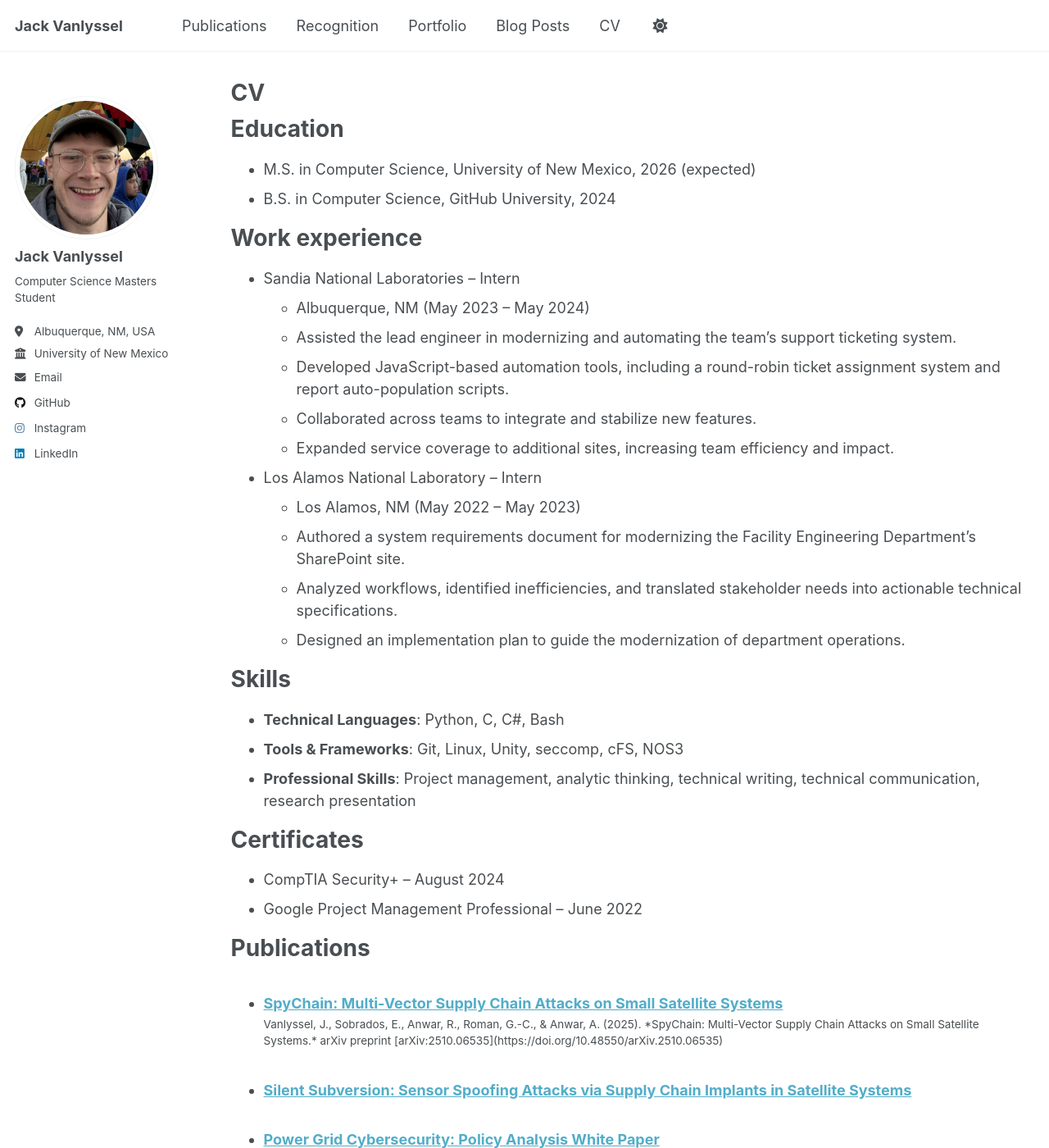
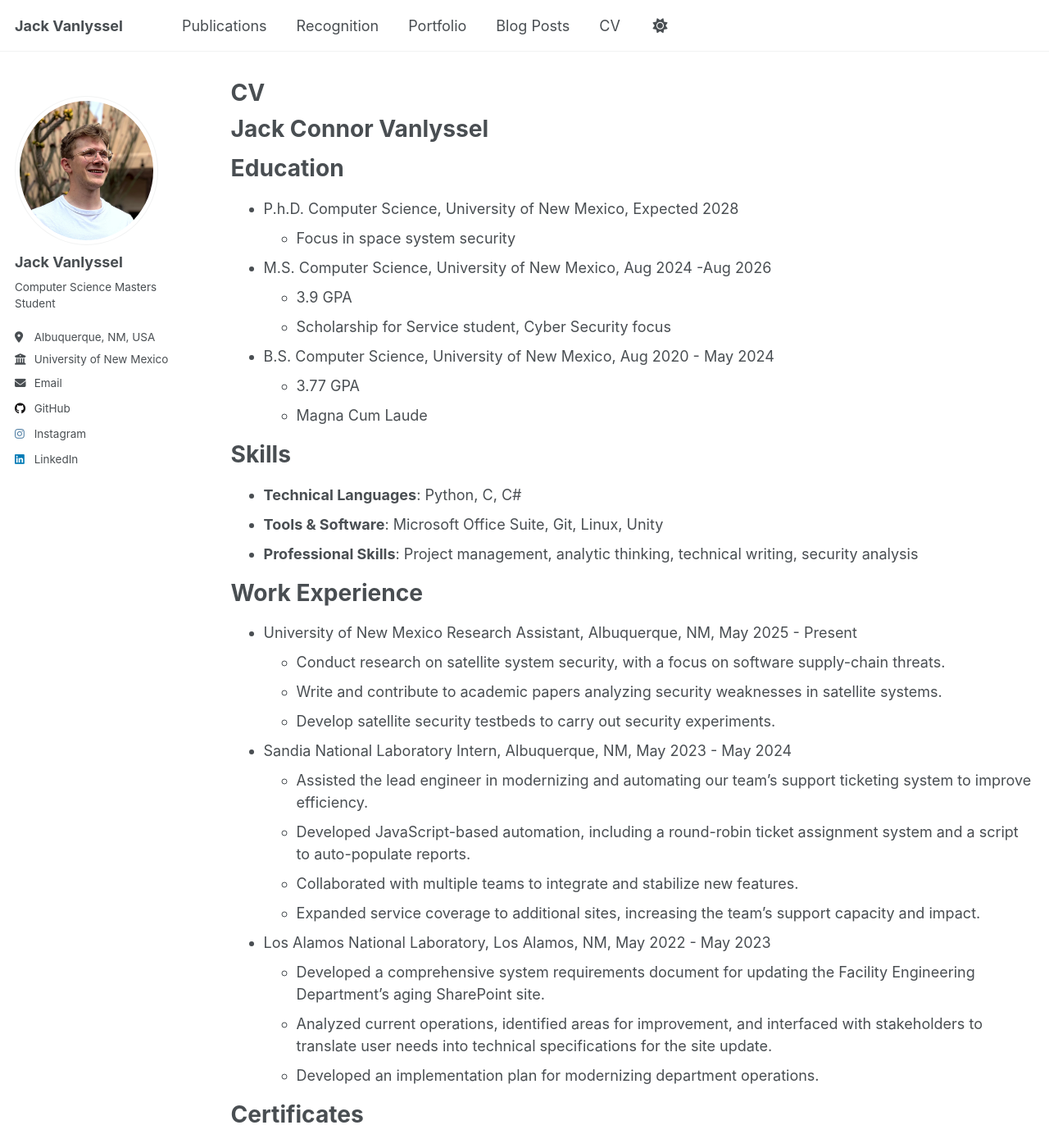
Before and after one commit to jcvanly/jcvanly.github.io, a Jekyll site: the page built from _pages/cv.md, in a window 1280 px wide and 1400 px high. Shown: the whole window at 82% size. Built offline with Jekyll 4.4.1, drawn with Linux system fonts in a browser that asks for light colours; a script that is not in the unit is left out; some of the changed text lies outside the part shown.

Commit message:
website update

```diff
--- /dev/null
+++ b/CNAME
@@ -0,0 +1 @@
+jackvanlyssel.com
--- a/_config.yml
+++ b/_config.yml
@@ -13,7 +13,7 @@ title                    : "Jack Vanlyssel"
 title_separator          : "-"
 name                     : &name "Jack Vanlyssel"
 description              : &description "Computer Science Masters Student"
-url                      : https://jcvanly.github.io # the base hostname & protocol for your site e.g. "https://[your GitHub username].github.io" or if you already have some other page hosted on Github then use "https://[your GitHub username].github.io/[Your Repo Name]"
+url                      : https://jackvanlyssel.com # the base hostname & protocol for your site e.g. "https://[your GitHub username].github.io" or if you already have some other page hosted on Github then use "https://[your GitHub username].github.io/[Your Repo Name]"
 baseurl                  : "" # the subpath of your site, e.g. "/blog"
 repository               : "jcvanly/jcvanly.github.io"
 
@@ -22,7 +22,7 @@ repository               : "jcvanly/jcvanly.github.io"
 #               Additional customization can be done by editing /_includes/author-profile.html
 author:
   # Biographic information
-  avatar           : "IMG_9700.jpg" # filename of avatar image placed in /images/, e.g. "avatar.png"
+  avatar           : "face.webp" # filename of avatar image placed in /images/, e.g. "avatar.png"
   name             : "Jack Vanlyssel" # Name of the author
   pronouns         : # example: "she/her"
   bio              : "Computer Science Masters Student"
--- a/_pages/cv.md
+++ b/_pages/cv.md
@@ -9,62 +9,84 @@ redirect_from:
 
 {% include base_path %}
 
+Jack Connor Vanlyssel
+=====================
+
 Education
-======
-* M.S. in Computer Science, University of New Mexico, 2026 (expected)
-* B.S. in Computer Science, GitHub University, 2024
-
-Work experience
-======
-* Sandia National Laboratories – Intern
-  * Albuquerque, NM  (May 2023 – May 2024)
-  * Assisted the lead engineer in modernizing and automating the team’s support ticketing system.
-  * Developed JavaScript-based automation tools, including a round-robin ticket assignment system and report auto-population scripts.
-  * Collaborated across teams to integrate and stabilize new features.
-  * Expanded service coverage to additional sites, increasing team efficiency and impact.
-
-* Los Alamos National Laboratory – Intern
-  * Los Alamos, NM  (May 2022 – May 2023)
-  * Authored a system requirements document for modernizing the Facility Engineering Department’s SharePoint site.
-  * Analyzed workflows, identified inefficiencies, and translated stakeholder needs into actionable technical specifications.
-  * Designed an implementation plan to guide the modernization of department operations.
+=========
+* P.h.D. Computer Science, University of New Mexico, Expected 2028
+  * Focus in space system security
+* M.S. Computer Science, University of New Mexico, Aug 2024 -Aug 2026
+  * 3.9 GPA
+  * Scholarship for Service student, Cyber Security focus
+* B.S. Computer Science, University of New Mexico, Aug 2020 - May 2024
+  * 3.77 GPA
+  * Magna Cum Laude
 
 Skills
 ======
-* **Technical Languages**: Python, C, C#, Bash
-* **Tools & Frameworks**: Git, Linux, Unity, seccomp, cFS, NOS3
-* **Professional Skills**: Project management, analytic thinking, technical writing, technical communication, research presentation
+
+* **Technical Languages**: Python, C, C#
+* **Tools & Software**: Microsoft Office Suite, Git, Linux, Unity
+* **Professional Skills**: Project management, analytic thinking, technical writing, security analysis
+
+Work Experience
+==============
+
+* University of New Mexico Research Assistant, Albuquerque, NM, May 2025 - Present
+  * Conduct research on satellite system security, with a focus on software supply-chain threats.
+  * Write and contribute to academic papers analyzing security weaknesses in satellite systems.
+  * Develop satellite security testbeds to carry out security experiments.
+
+* Sandia National Laboratory Intern, Albuquerque, NM, May 2023 - May 2024
+  * Assisted the lead engineer in modernizing and automating our team's support ticketing system to improve efficiency.
+  * Developed JavaScript-based automation, including a round-robin ticket assignment system and a script to auto-populate reports.
+  * Collaborated with multiple teams to integrate and stabilize new features.
+  * Expanded service coverage to additional sites, increasing the team's support capacity and impact.
+* Los Alamos National Laboratory, Los Alamos, NM, May 2022 - May 2023
+  * Developed a comprehensive system requirements document for updating the Facility Engineering Department's aging SharePoint site.
+  * Analyzed current operations, identified areas for improvement, and interfaced with stakeholders to translate user needs into technical specifications for the site update.
+  * Developed an implementation plan for modernizing department operations.
 
 Certificates
-======
-* CompTIA Security+ – August 2024
-* Google Project Management Professional – June 2022
+===========
 
-Publications
-======
-  <ul>{% for post in site.publications reversed %}
-    {% include archive-single-cv.html %}
-  {% endfor %}</ul>
+* CompTIA Security+, August 2024
+* Google Project Management Professional Certificate, June 2022
 
-<!-- Talks
-======
-  <ul>{% for post in site.talks reversed %}
-    {% include archive-single-talk-cv.html  %}
-  {% endfor %}</ul>
+Relevant Courses
+================
 
-Teaching
-======
-  <ul>{% for post in site.teaching reversed %}
-    {% include archive-single-cv.html %}
-  {% endfor %}</ul> -->
+* CS 551 - Independent Satellite Security Study - A+
+  * Led a student research team analyzing cybersecurity vulnerabilities in CubeSat systems in collaboration with UNM professors and local research institutions.
+  * Designed and executed satellite malware simulations using NASA's NOS3 environment, demonstrating covert attack vectors.
+  * Authored and submitted a research paper pending publication, shared with NASA engineers and mapped against the SPARTA attack matrix for validation.
+* CS 591 - Advanced Cybersecurity - A+
+  * Studied advanced cyber attack strategies and defense mechanisms.
+  * Wrote an in-depth research paper analyzing censorship techniques used by totalitarian regimes and their implications for digital freedom and security.
+* GLNS 510 - Cyber & National Security - A+
+  * Explored the intersection of cybersecurity and national defense.
+  * Conducted detailed case studies on cyber attacks such as Stuxnet.
+  * Authored a comprehensive research paper on the Ukrainian power grid breach and its geopolitical significance.
 
 Honors & Awards
-======
-* CyberCorps Scholarship for Service
-* UNM Dean’s List  (GPA > 3.5)
+===============
 
-Professional Activities
-======
-* UNM Cyber Club – Active participant in Capture the Flag (CTF) competitions.
-* Hack The Box – Regularly complete Pwnbox exercises in network exploitation and privilege escalation.
-* LeetCode Practice – Continuous algorithm and data-structure training in Python.
+* CyberCorp Scholarship for Service
+  * Awarded full scholarship through a competitive federal program supporting cybersecurity students committed to government service.
+  * Includes mentorship, conferences, and learning resources.
+* UNM Dean's List
+  * Recognized for academic excellence for maintaining a GPA above 3.5.
+
+Hobbies
+=======
+
+* UNM Cyber Club
+  * Engage in code analysis, network analysis, and Hack The Box challenges with fellow UNM students.
+  * Actively participate in Capture the Flag competitions to apply and expand cybersecurity skills.
+
+* Website and Social Media Development
+  * Develop and maintain personal web projects to strengthen skills in web design, SEO, branding, and content strategy
+
+* Independent Research and Side Projects
+  * Explore off-topic research interests and history-focused reading to broaden curiosity, strengthen thinking, and develop ideas outside formal coursework.
```
Also changed, not shown: _publications/2026-06-25-pick-two-adversarial-animal-survival-game.md (added, +17 -0 lines), images/IMG_9700.jpg (deleted), images/Jack.png (deleted), images/face.webp (added), 1 other file.
